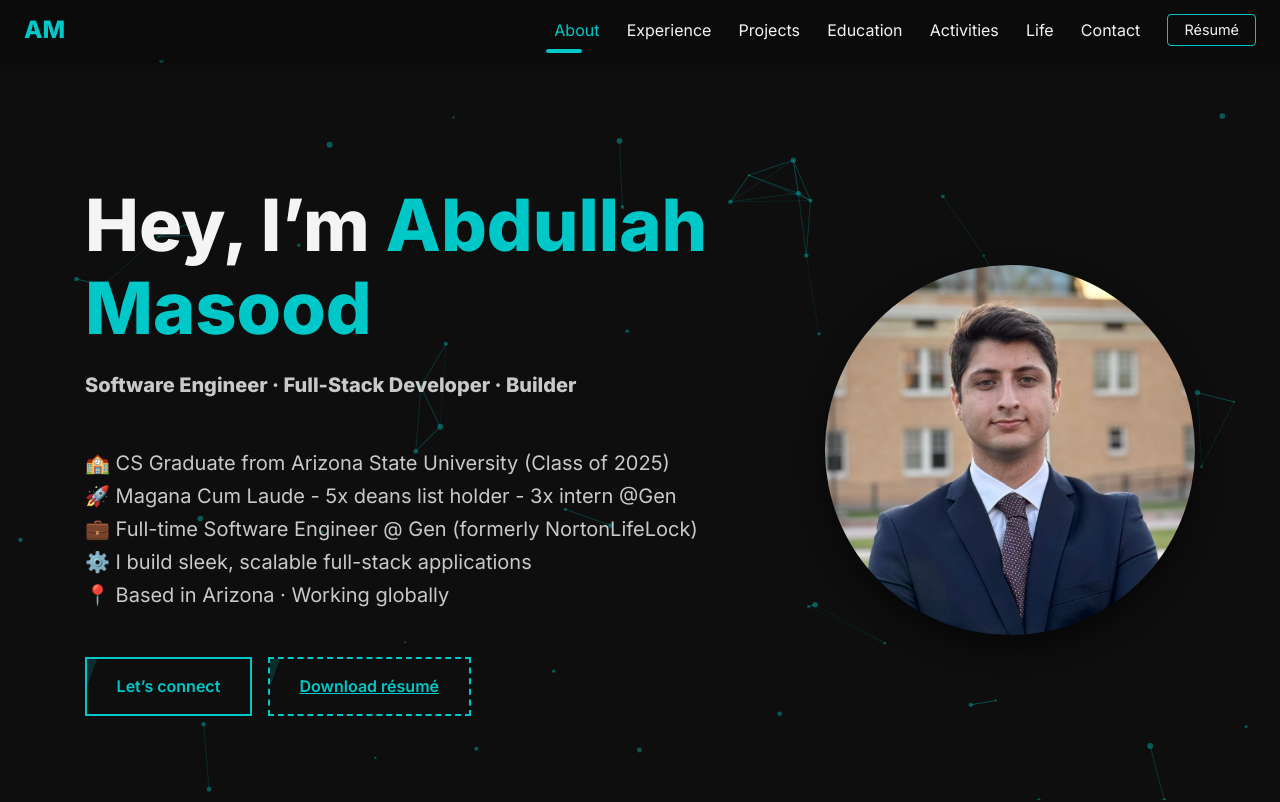
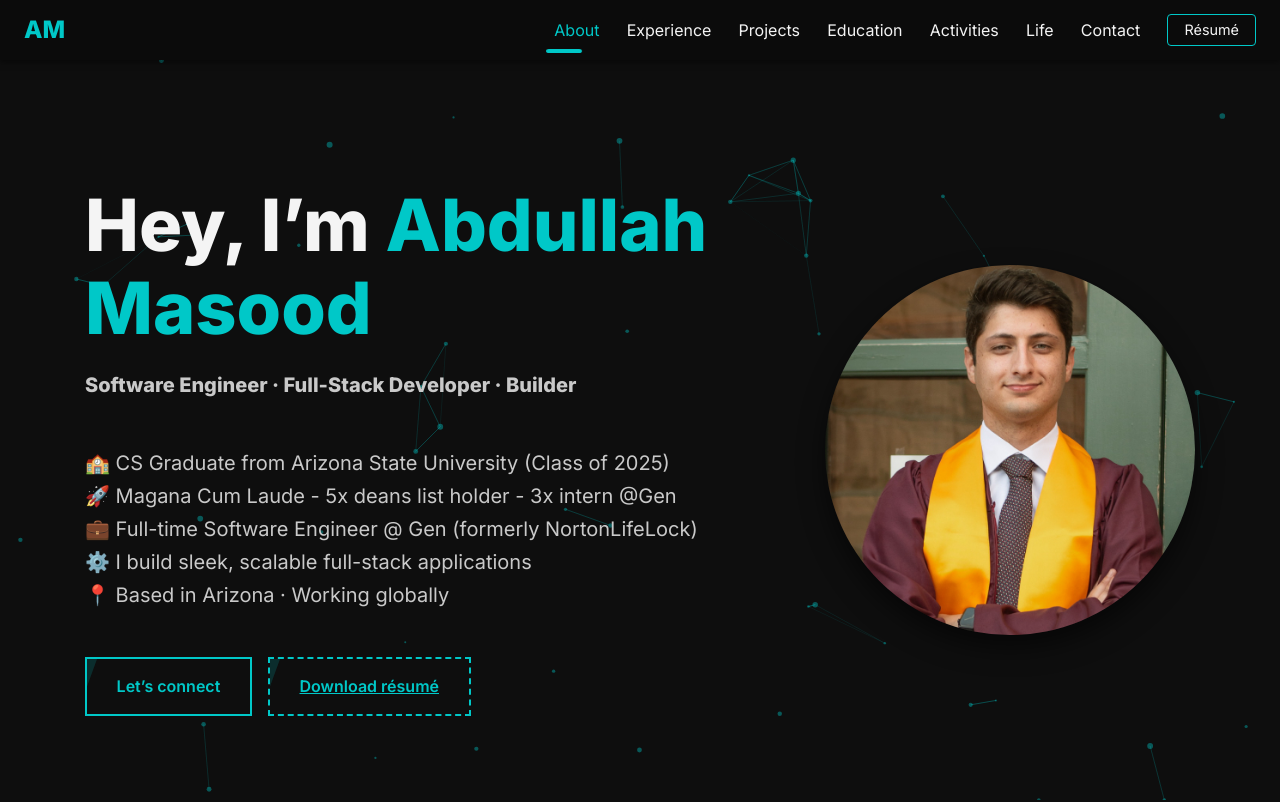
Before and after one commit to abdullahmasood6/PortfolioWebsite, a React (Vite) app in the folder my-portfolio/: page / in a window 1280 px wide. Shown: the top 802 px of the page. Built offline with nearby package versions, Linux system fonts and the light colour scheme.

Commit message:
update 2

```diff
--- a/my-portfolio/src/styles/global.css
+++ b/my-portfolio/src/styles/global.css
@@ -157,7 +157,9 @@
   width: 100%;
   height: 100%;
   object-fit: cover;
+  object-position: center 35%;
 }
+
 
 /* ---------- responsive tweaks ---------- */
 @media (max-width: 1020px) {
```
Also changed, not shown: my-portfolio/src/assets/profile.jpg.
